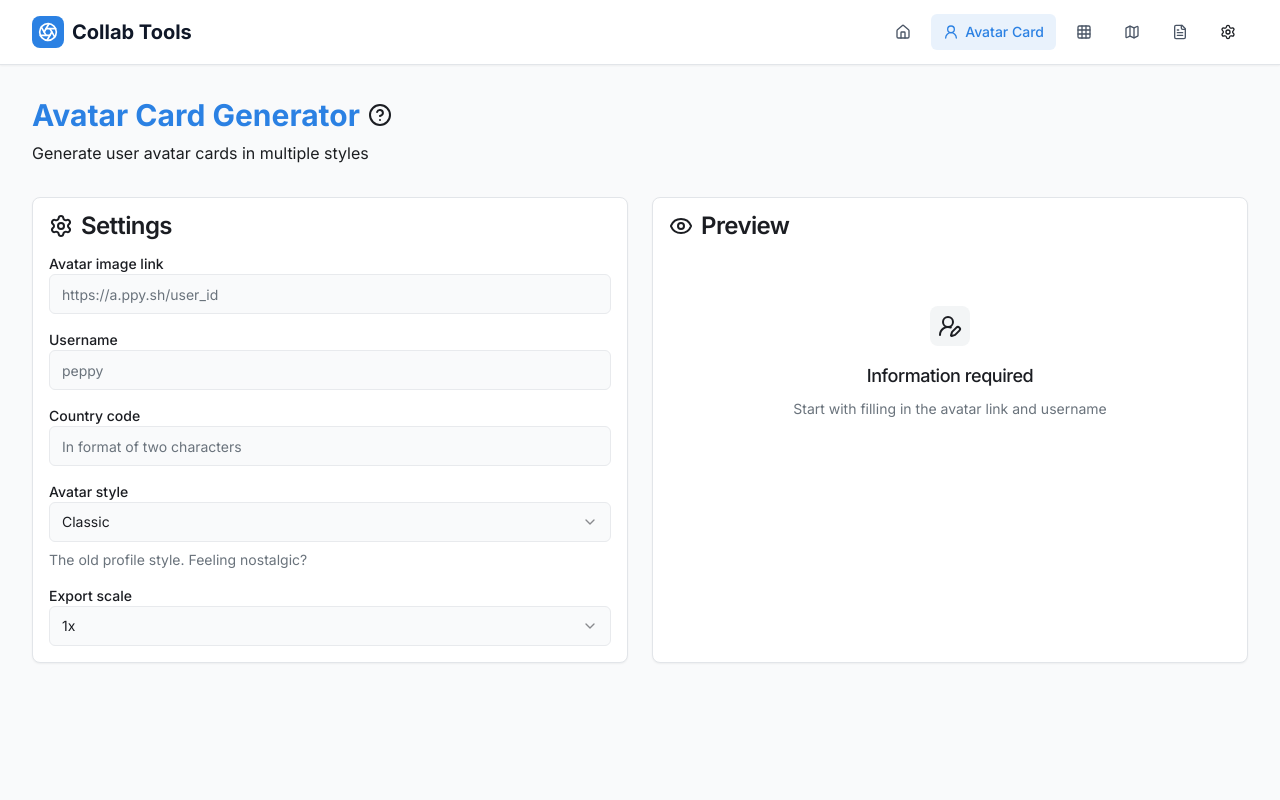
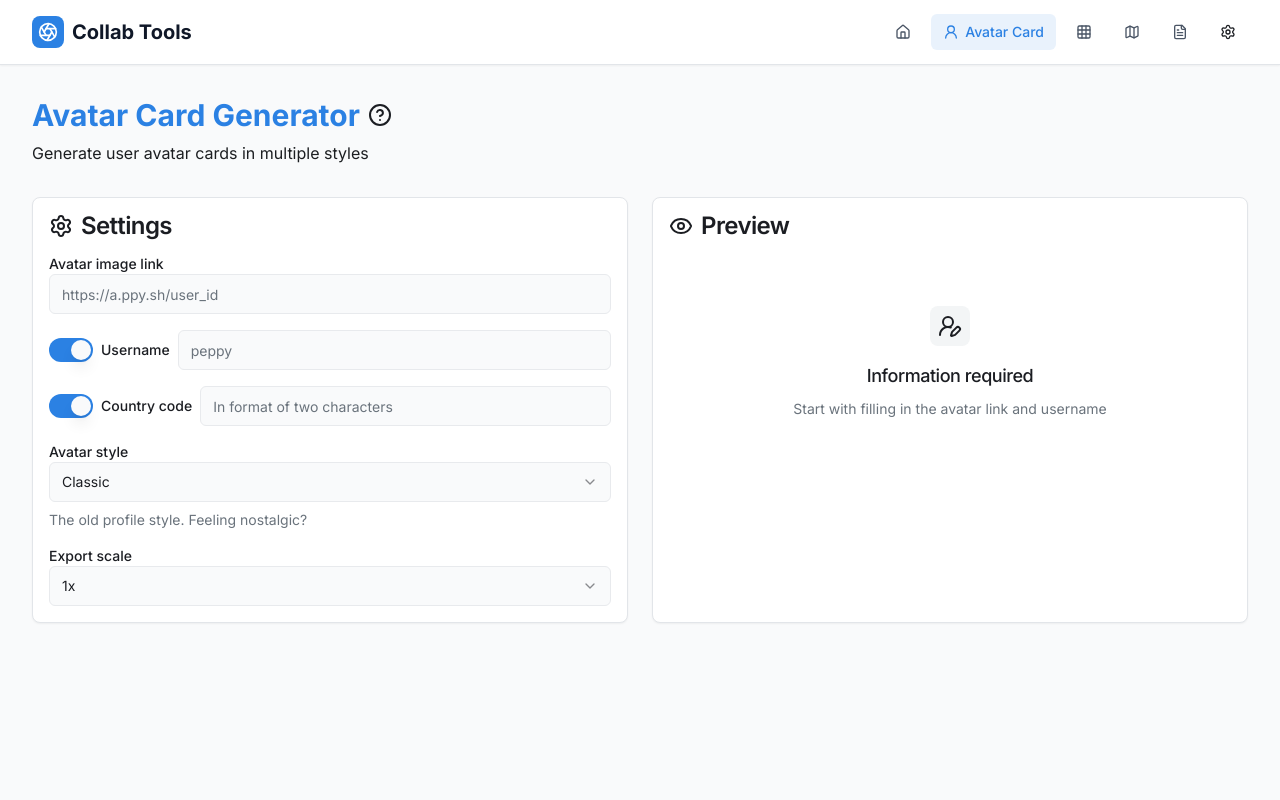
Before and after one commit to CloneWith/osu-collab-tools, a Next.js app: page /avatar in a window 1280 px wide. Shown: the top 800 px of the page. Built offline with nearby package versions, Linux system fonts and the light colour scheme.

Commit message:
feat(avatar): add switches to show/hide username and flag

```diff
--- a/app/avatar/page.tsx
+++ b/app/avatar/page.tsx
@@ -15,6 +15,7 @@ import { Camera, Eye, OctagonAlert, Settings, UserRoundPen } from "lucide-react"
 import { useTranslations } from "next-intl";
 import { useCallback, useEffect, useMemo, useRef, useState } from "react";
 import type { AvatarInputs } from "./styles/IAvatarStyle";
+import { Switch } from "@/components/ui/switch";
 
 const SUPPORTED_SCALES = [0.5, 0.75, 1, 1.5, 2, 3, 4] as const;
 
@@ -26,6 +27,8 @@ export default function AvatarGeneratorPage() {
   const selectedStyle = useMemo(() => AVATAR_STYLE_REGISTRY.find((s) => s.key === styleKey)?.style, [styleKey]);
 
   const [imageUrl, setImageUrl] = useState<string>("");
+  const [showUsername, setShowUsername] = useState(true);
+  const [showFlag, setShowFlag] = useState(true);
   const [username, setUsername] = useState<string>("");
   const [countryCode, setCountryCode] = useState<string>("");
   const [exportScale, setExportScale] = useState(1);
@@ -45,8 +48,10 @@ export default function AvatarGeneratorPage() {
       imageUrl,
       username,
       countryCode: countryCode || undefined,
+      showUsername,
+      showFlag,
     }),
-    [imageUrl, username, countryCode],
+    [imageUrl, username, countryCode, showUsername, showFlag],
   );
 
   useEffect(() => {
@@ -64,7 +69,11 @@ export default function AvatarGeneratorPage() {
 
   const previewResult = useMemo(() => {
     try {
-      if (isNullOrWhitespace(imageUrl) || isNullOrWhitespace(username)) {
+      if (
+        isNullOrWhitespace(imageUrl) ||
+        (showUsername && isNullOrWhitespace(username)) ||
+        (showFlag && isNullOrWhitespace(countryCode))
+      ) {
         return { node: null, isAvatarCard: false };
       }
 
@@ -91,7 +100,7 @@ export default function AvatarGeneratorPage() {
         isAvatarCard: false,
       };
     }
-  }, [selectedStyle, inputs, imageUrl, username, t]);
+  }, [selectedStyle, inputs, imageUrl, username, countryCode, showUsername, showFlag, t]);
 
   const previewEl = previewResult.node;
   const shouldScalePreview = previewResult.isAvatarCard;
@@ -173,14 +182,23 @@ export default function AvatarGeneratorPage() {
                 />
               </div>
 
-              <div className="space-y-2">
+              <div className="flex flex-row space-x-2 items-center">
+                <Switch checked={showUsername} onCheckedChange={(value) => setShowUsername(value)} />
                 <Label htmlFor="user">{t("settings.username")}</Label>
-                <Input id="user" placeholder="peppy" value={username} onChange={(e) => setUsername(e.target.value)} />
+                <Input
+                  className="flex-1"
+                  id="user"
+                  placeholder="peppy"
+                  value={username}
+                  onChange={(e) => setUsername(e.target.value)}
+                />
               </div>
 
-              <div className="space-y-2">
+              <div className="flex flex-row space-x-2 items-center">
+                <Switch checked={showFlag} onCheckedChange={(value) => setShowFlag(value)} />
                 <Label htmlFor="countryCode">{t("settings.countryCode")}</Label>
                 <Input
+                  className="flex-1"
                   id="countryCode"
                   placeholder={t("settings.countryCodeDescription")}
                   value={inputCountryCode}
--- a/app/avatargrid/page.tsx
+++ b/app/avatargrid/page.tsx
@@ -161,6 +161,9 @@ export default function AvatarGridPage() {
   const sizeMeasurementRef = useRef<HTMLDivElement>(null);
 
   useEffect(() => {
+    void showUsernames;
+    void showFlags;
+
     // 测量第一个头像的实际尺寸
     if (!selectedStyle) return;
 
@@ -174,7 +177,7 @@ export default function AvatarGridPage() {
         setAvatarSize({ width, height });
       }
     }
-  }, [users, selectedStyle, isExporting, devicePixelRatio]);
+  }, [users, selectedStyle, isExporting, devicePixelRatio, showUsernames, showFlags]);
 
   // 更新预览尺寸计算，使用实际测量的头像尺寸
   const previewDimensions = useMemo(() => {
@@ -184,16 +187,16 @@ export default function AvatarGridPage() {
     const totalGapY = (effectiveRows - 1) * layout.gap;
 
     const width = cols * avatarSize.width + totalGapX + layout.padding * 2;
-    const height = effectiveRows * (avatarSize.height + (showUsernames ? 24 : 0)) + totalGapY + layout.padding * 2;
+    const height = effectiveRows * avatarSize.height + totalGapY + layout.padding * 2;
 
     return { width, height };
-  }, [gridCells, layout.columns, layout.gap, layout.padding, showUsernames, avatarSize]);
+  }, [gridCells, layout.columns, layout.gap, layout.padding, avatarSize]);
 
   // 更新图像映射区域计算，使用实际测量的头像尺寸
   const imageMapAreas = useMemo((): ImageMapArea[] => {
     return gridCells.cells.map((cell, index) => {
       const x = layout.padding + cell.col * (avatarSize.width + layout.gap);
-      const y = layout.padding + cell.row * (avatarSize.height + layout.gap + (showUsernames ? 24 : 0));
+      const y = layout.padding + cell.row * (avatarSize.height + layout.gap);
 
       return {
         id: cell.user?.id || `area-${index}`,
@@ -205,7 +208,7 @@ export default function AvatarGridPage() {
         alt: cell.user?.username || "",
       };
     });
-  }, [gridCells, layout.padding, layout.gap, showUsernames, avatarSize]);
+  }, [gridCells, layout.padding, layout.gap, avatarSize]);
 
   const previewScale = useMemo(() => {
     return devicePixelRatio > 0 ? 1 / devicePixelRatio : 1;
@@ -430,6 +433,8 @@ export default function AvatarGridPage() {
       imageUrl: user.avatarUrl,
       username: user.username,
       countryCode: user.countryCode?.trim() ? user.countryCode.trim().toUpperCase() : undefined,
+      showUsername: showUsernames,
+      showFlag: showFlags,
     };
     const resolved = resolveCachedAvatarComponent(
       user.id,
@@ -438,6 +443,8 @@ export default function AvatarGridPage() {
         imageUrl: inputs.imageUrl,
         username: inputs.username,
         countryCode: inputs.countryCode,
+        showUsername: inputs.showUsername,
+        showFlag: inputs.showFlag,
       },
       AVATAR_STYLE_REGISTRY,
       avatarCacheRef.current,
```
